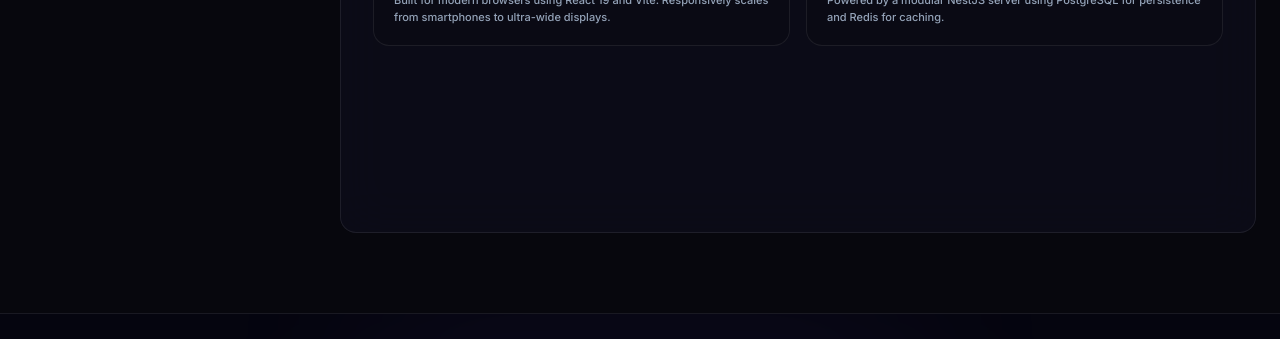
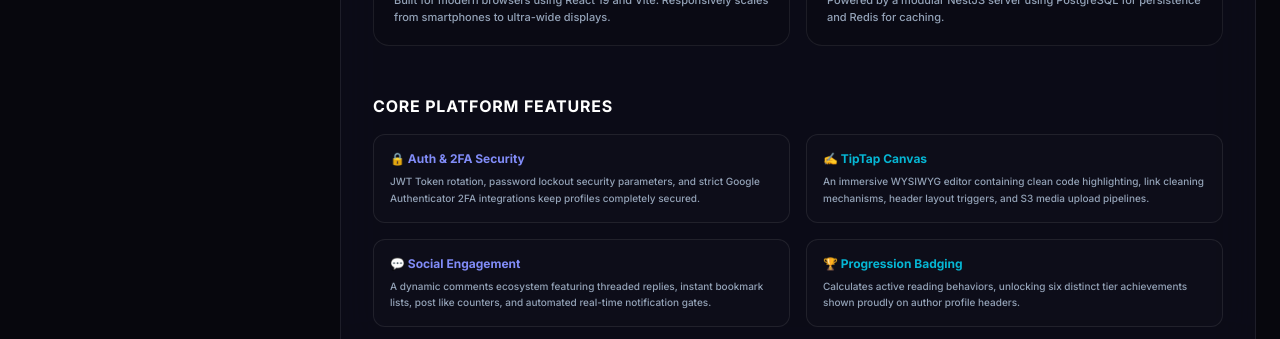
Before and after one commit to swappy-sutar/Novablog-app, a React (Vite) app in the folder frontend/: page /docs in a window 1280 px wide. Shown: the part 613-952 px from the top of the page. Built offline with nearby package versions, Linux system fonts and the light colour scheme; no server answers.

Commit message:
docs: add Core Platform Features highlights grid to Overview section in DocsPage

```diff
--- a/frontend/src/pages/DocsPage.jsx
+++ b/frontend/src/pages/DocsPage.jsx
@@ -107,6 +107,36 @@ const DocsPage = () => {
                     <p className="text-[11px] text-gray-400 leading-normal font-medium">
                       Powered by a modular NestJS server using PostgreSQL for persistence and Redis for caching.
                     </p>
+                  </div>
+                </div>
+
+                <div className="pt-6 space-y-4">
+                  <h3 className="text-base font-bold text-white uppercase tracking-wider text-gray-400">Core Platform Features</h3>
+                  <div className="grid grid-cols-1 sm:grid-cols-2 gap-4">
+                    <div className="p-4 rounded-xl border border-border-subtle bg-white/[0.01] space-y-1.5">
+                      <h4 className="text-xs font-bold text-[#818cf8]">🔒 Auth & 2FA Security</h4>
+                      <p className="text-[10px] text-gray-400 leading-relaxed font-medium">
+                        JWT Token rotation, password lockout security parameters, and strict Google Authenticator 2FA integrations keep profiles completely secured.
+                      </p>
+                    </div>
+                    <div className="p-4 rounded-xl border border-border-subtle bg-white/[0.01] space-y-1.5">
+                      <h4 className="text-xs font-bold text-brand-cyan">✍️ TipTap Canvas</h4>
+                      <p className="text-[10px] text-gray-400 leading-relaxed font-medium">
+                        An immersive WYSIWYG editor containing clean code highlighting, link cleaning mechanisms, header layout triggers, and S3 media upload pipelines.
+                      </p>
+                    </div>
+                    <div className="p-4 rounded-xl border border-border-subtle bg-white/[0.01] space-y-1.5">
+                      <h4 className="text-xs font-bold text-[#818cf8]">💬 Social Engagement</h4>
+                      <p className="text-[10px] text-gray-400 leading-relaxed font-medium">
+                        A dynamic comments ecosystem featuring threaded replies, instant bookmark lists, post like counters, and automated real-time notification gates.
+                      </p>
+                    </div>
+                    <div className="p-4 rounded-xl border border-border-subtle bg-white/[0.01] space-y-1.5">
+                      <h4 className="text-xs font-bold text-brand-cyan">🏆 Progression Badging</h4>
+                      <p className="text-[10px] text-gray-400 leading-relaxed font-medium">
+                        Calculates active reading behaviors, unlocking six distinct tier achievements shown proudly on author profile headers.
+                      </p>
+                    </div>
                   </div>
                 </div>
               </div>
```
